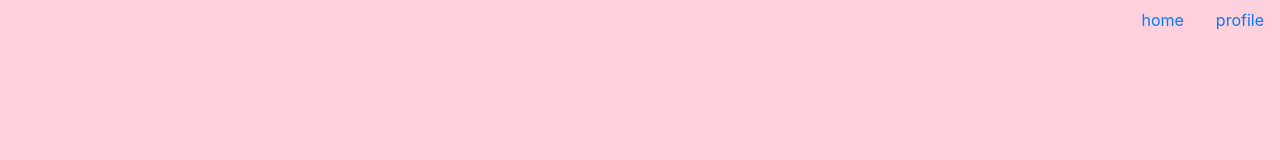
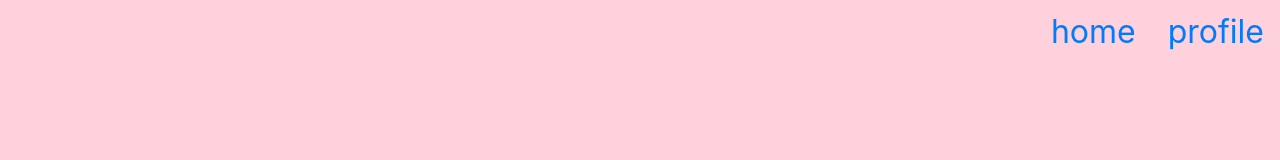
Before and after one commit to jn1xia/portfolio_1, a plain HTML site: page index.html in a window 1280 px wide. Shown: the top 160 px of the page. Drawn offline with nearby package versions, Linux system fonts and the light colour scheme.

Commit message:
Update port.css

```diff
--- a/port.css
+++ b/port.css
@@ -493,3 +493,7 @@
 
 }
 }
+
+.nav-link{
+  font-size: 32px;
+}
```
